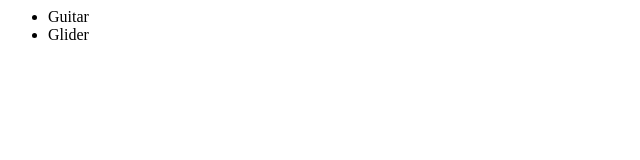
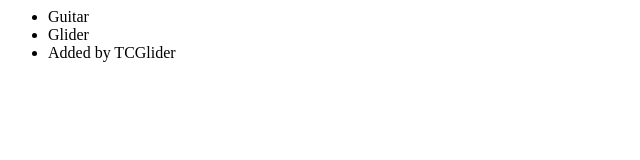
Before and after one commit to TomChang123/TomRepo, a plain HTML site: page index.html in a window 1280 px wide. Shown: the whole page, without its empty margins (0-640 px from the left). Drawn offline with Linux system fonts and the light colour scheme.

Commit message:
updated readme.md and index.html

```diff
--- a/index.html
+++ b/index.html
@@ -3,6 +3,7 @@
     <ul>
         <li>Guitar</li>
         <li>Glider</li>
+	<li>Added by TCGlider</li>
     </ul>
 </body>
 </html>
```
Also changed, not shown: 1 other file.
